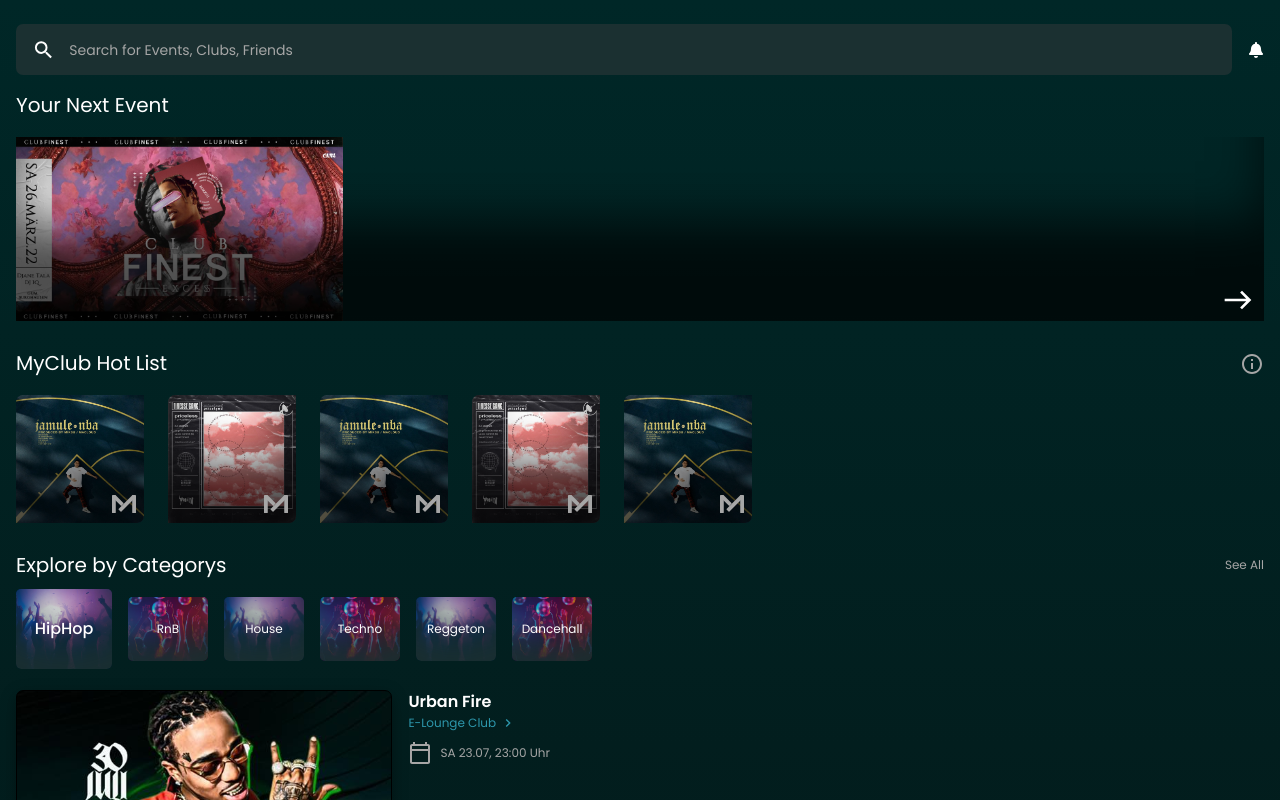
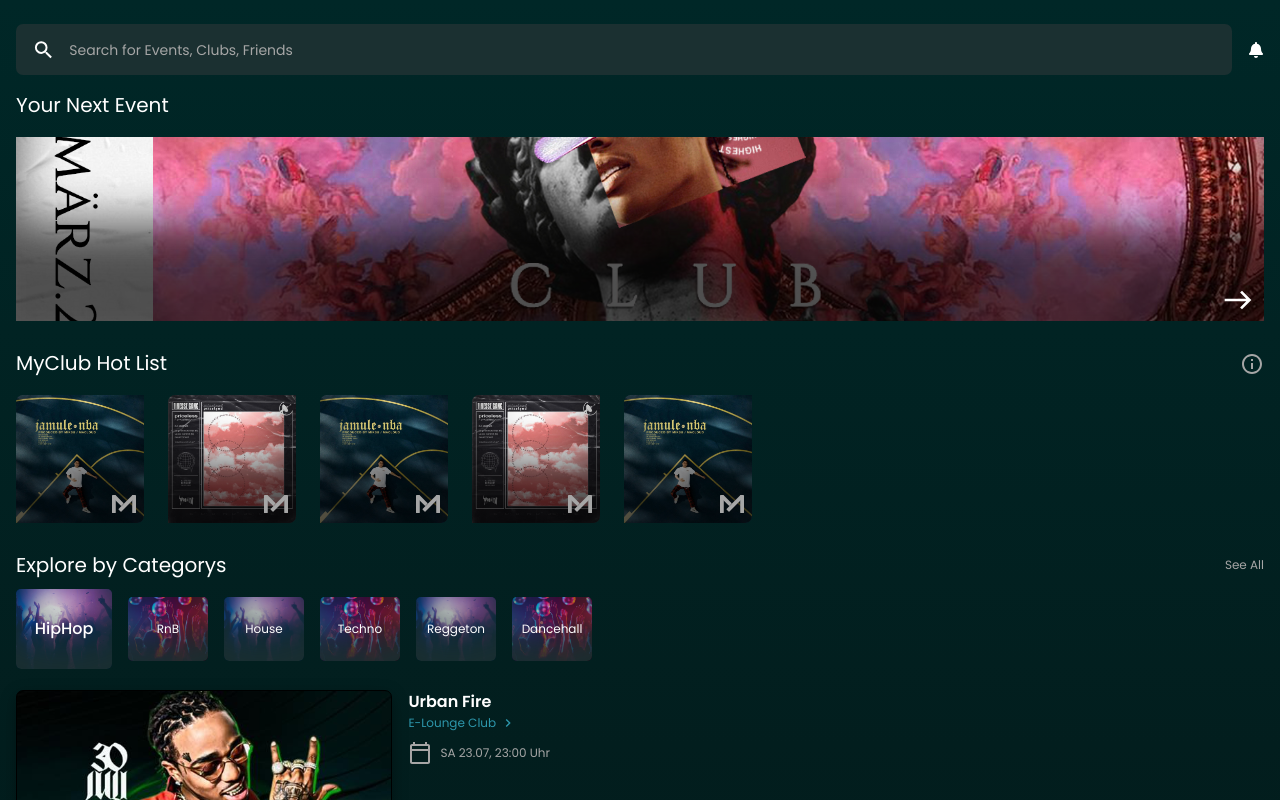
Before and after one commit to Berat-MyClub/myclub, a Next.js app: page /homescreen in a window 1280 px wide. Shown: the top 800 px of the page. Built offline with nearby package versions, Linux system fonts and the light colour scheme.

Commit message:
fix: image size of NextEvent

```diff
--- a/src/components/Home/NextEventBox.js
+++ b/src/components/Home/NextEventBox.js
@@ -17,8 +17,8 @@ const Box = styled.div`
     min-height: 23vh;
     height: 100%;
     background-image: url('/FinestEventImage.jpeg');
-    background-size: contain;
-    background-position: cover;
+    background-size: cover;
+    background-position: center;
     background-repeat: no-repeat;
     box-shadow: inset 0px -100px 50px #000000AF;
     position: relative;
```
